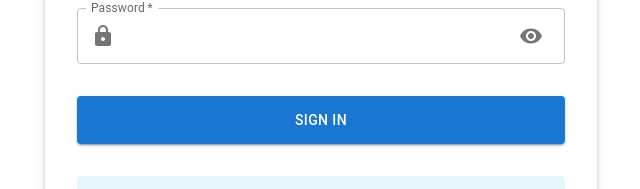
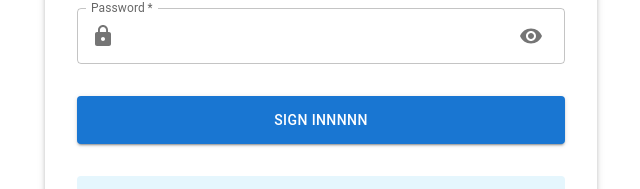
Before and after one commit to c1lc1l/hr-nova-demo, a React (Create React App) app: page /login in a window 1280 px wide. Shown: the part 282-471 px from the top of the page, without its empty margins (319-959 px from the left). Built offline with nearby package versions, Linux system fonts and the light colour scheme.

Commit message:
changed the sign in button

```diff
--- a/src/components/Auth/Login.js
+++ b/src/components/Auth/Login.js
@@ -87,7 +87,7 @@ const Login = () => {
               variant="contained"
               sx={{ mt: 3, mb: 2, py: 1.5 }}
             >
-              Sign In
+              Sign Innnnn
             </Button>
 
             <Alert severity="info" sx={{ mt: 2 }}>
```
